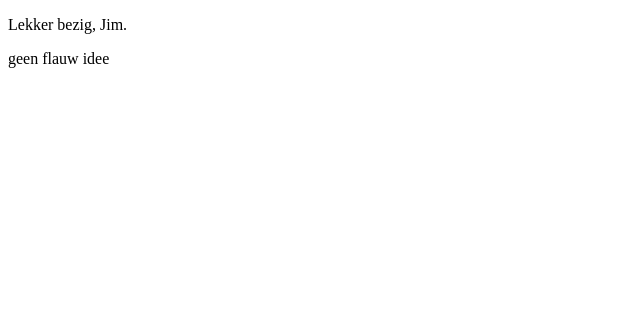
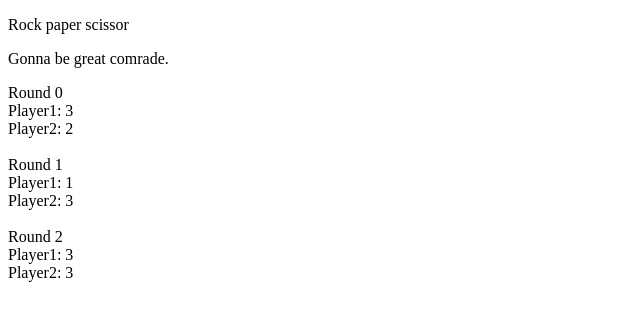
Before and after one commit to DocktorDicking/rps-game, a plain HTML site: page index.html in a window 1280 px wide. Shown: the whole page, without its empty margins (0-640 px from the left). Drawn offline with Linux system fonts and the light colour scheme.

Commit message:
Made a first progress to help get the snowball rolling.
scripts.js:
 * added some comments
 * added generate a number between 1 and 3
 * added first bit of logic to do rounds

```diff
--- a/index.html
+++ b/index.html
@@ -6,12 +6,12 @@
     <meta name="author" content="SitePoint">
     <link rel="stylesheet" href="css/styles.css?v=1.0">
 
-    <title>The HTML5 Herald</title>
+    <title>RPS ULTRA DELUXE</title>
 </head>
 
 <body>
-<p>Lekker bezig, Jim.</p>
-<p>geen flauw idee</p>
+<p>Rock paper scissor</p>
+<p>Gonna be great comrade.</p>
 
 <script src="js/scripts.js"></script>
 </body>
--- a/js/scripts.js
+++ b/js/scripts.js
@@ -0,0 +1,32 @@
+/**
+ * First version or our rps game.
+ *
+ * 1: Rock
+ * 2: Paper
+ * 3: Scissor
+ */
+
+var player1;
+var player2;
+var rounds = 3;
+var winner;
+
+for (var i = 0; i < rounds; i++) {
+    player1 = Math.floor(Math.random() * 3) + 1;
+    player2 = Math.floor(Math.random() * 3) + 1;
+
+    /**
+     * Add logic to determine which value wins (1, 2, 3).
+     *
+     * Start with checking all the edge cases and think of something that will determine which
+     * player wins the round. Also think about how we should register the wins. Making player an object with variables
+     * wins and value (value beeing 1, 2 or 3). Check online how to make objects in JS.
+     */
+    if (player1 === player2) {
+        //No winner, play round again.
+    }
+
+    //Document.write writes stuff to html. You can look at Document being the HTML document.
+    document.write("Round " + i);
+    document.write("<br/>Player1: " + player1 + "<br/> Player2: " + player2 + "<br/><br/>");
+}
```
